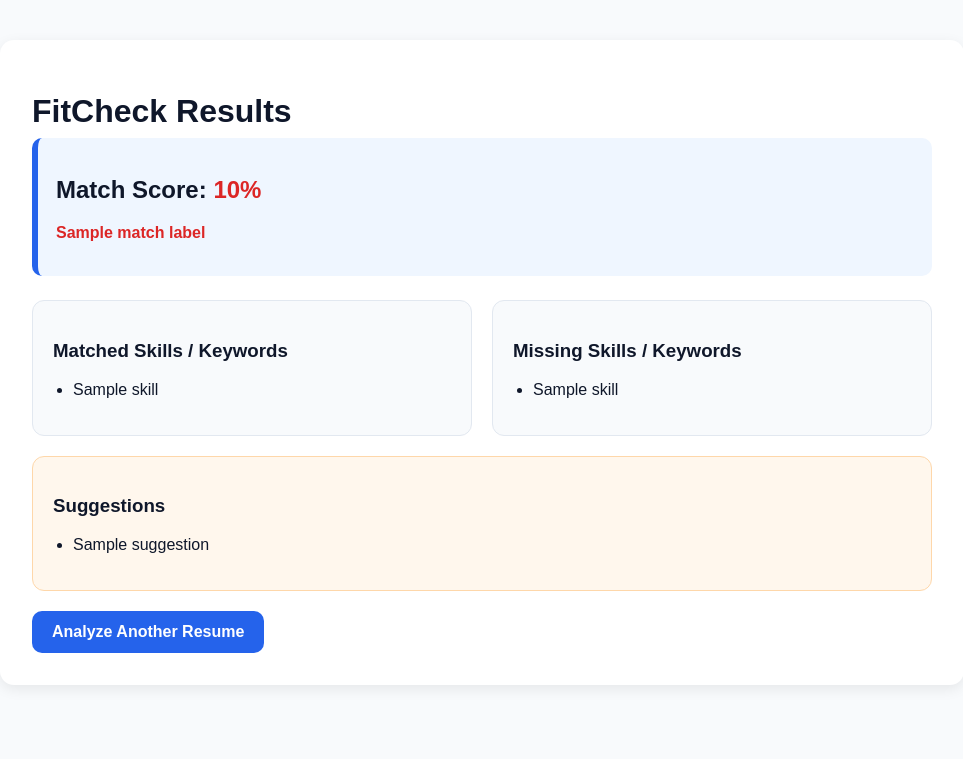
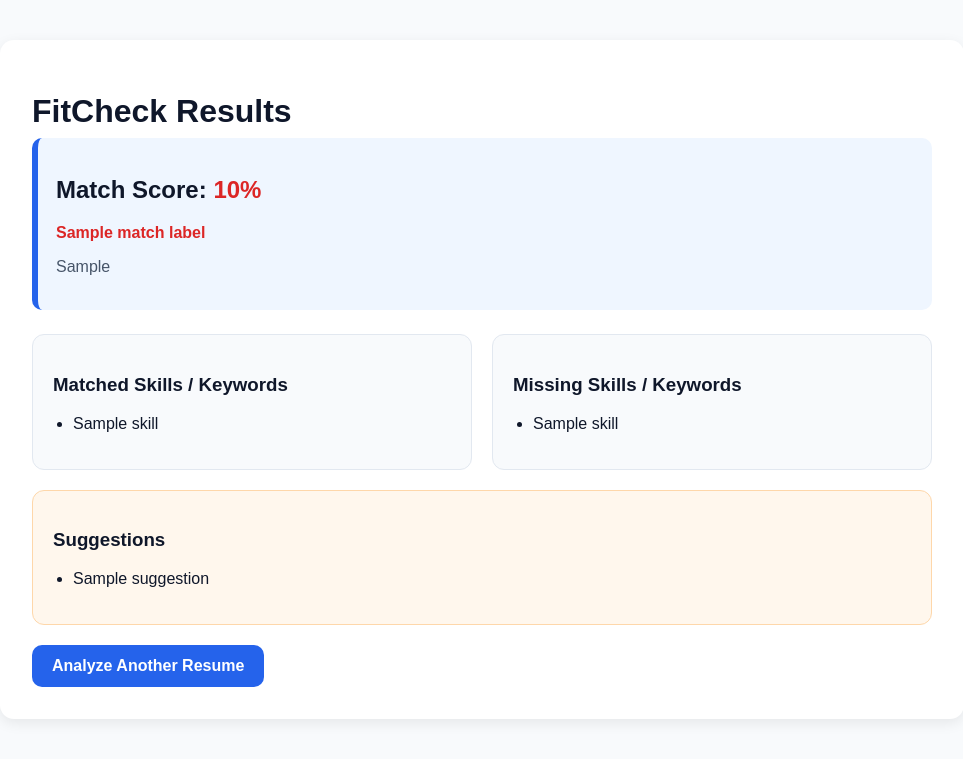
Before and after one commit to jesusbenitez08/fitcheck, a Flask app: template templates/results.html in a window 1280 px wide. Shown: the top 759 px of the page, without its empty margins (158-1121 px from the left). Run offline with Flask 3, Linux system fonts and the light colour scheme; the template is opened without the code that fills it: most values are stand-ins (such as "Sample title", 1, 10 or a date in 2020).

Commit message:
Add match explanation text and improve result feedback

```diff
--- a/app.py
+++ b/app.py
@@ -45,10 +45,13 @@ def analyze_match(resume_text: str, job_text: str):
 
     if match_score >= 70:
         match_label = "Strong Match"
+        match_explanation = "This resume is a strong match because most of the important keywords from the job description were found."
     elif match_score >= 40:
         match_label = "Moderate Match"
+        match_explanation = "This resume has some overlap with the job description, but there are still important skills missing."
     else:
         match_label = "Low Match"
+        match_explanation = "This resume has limited overlap with the job description and may need more targeted skills or experience."
 
     suggestions = [
         f"Add experience related to {word} to improve your match."
@@ -60,6 +63,7 @@ def analyze_match(resume_text: str, job_text: str):
         "match_label": match_label,
         "matched_skills": sorted(list(common_words))[:10],
         "missing_skills": sorted(list(missing_words))[:10],
+        "match_explanation": match_explanation,
         "suggestions": suggestions
     }
 
@@ -81,7 +85,8 @@ def analyze():
         match_label=results["match_label"],
         matched_skills=results["matched_skills"],
         missing_skills=results["missing_skills"],
-        suggestions=results["suggestions"]
+        suggestions=results["suggestions"],
+        match_explanation=results["match_explanation"],
     )
 
 if __name__ == '__main__':
--- a/static/style.css
+++ b/static/style.css
@@ -117,3 +117,9 @@ button:hover, .button-link:hover {
     margin-top: 6px;
     font-weight: bold;
 }
+
+.match-explanation {
+    margin-top: 10px;
+    color: #475569;
+    max-width: 720px;
+}
--- a/templates/results.html
+++ b/templates/results.html
@@ -19,6 +19,10 @@
             </h2>
             <p class="match-label {% if match_score >= 70 %}good{% elif match_score >= 40 %}medium{% else %}bad{% endif %}">
                  {{ match_label }}
+            </p>
+
+            <p class="match-explanation">
+                {{ match_explanation }}
             </p>
         </div>
 
```
